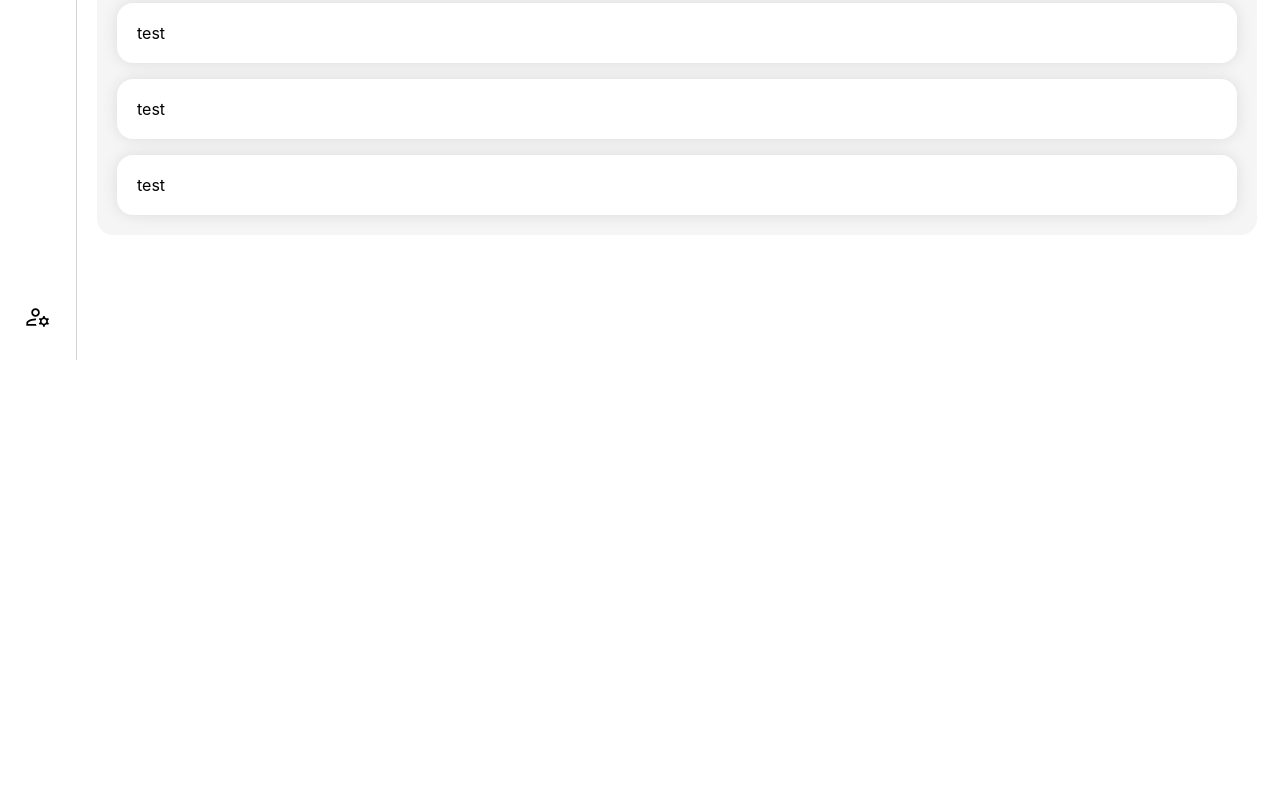
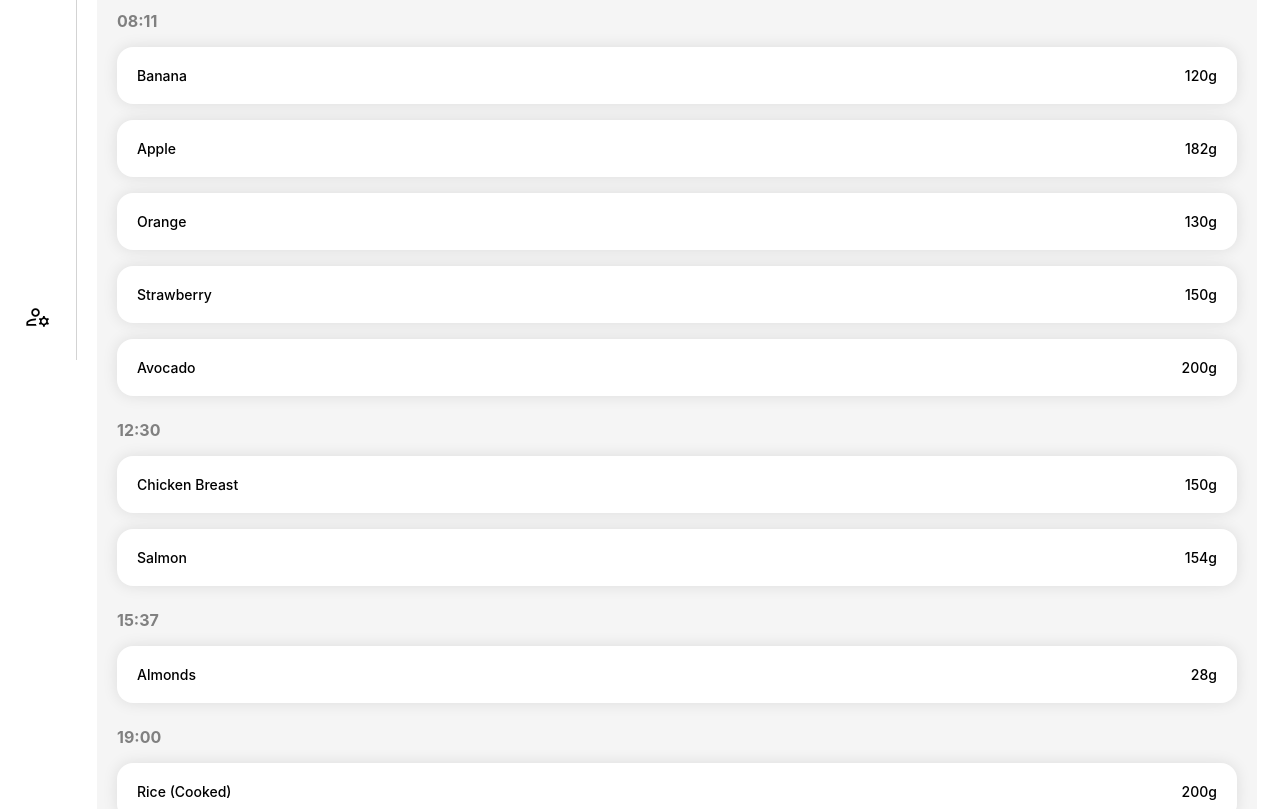
Before and after one commit to dragoispas/makro-evolved, a React (Create React App) app: page /Diary in a window 1280 px wide. Shown: the part 440-1249 px from the top of the page. Before the commit the page ends 800 px from the top, so only its background shows below. Built offline with nearby package versions, Linux system fonts and the light colour scheme.

Commit message:
Added Note and Food Item logs

```diff
--- /dev/null
+++ b/src/Components/FoodDiary.tsx
@@ -0,0 +1,130 @@
+import { Paper, Paper2 } from "../styledComponents"
+import { differenceInMinutes, format, isSameHour } from "date-fns"
+
+const testItems = [
+    {
+        name: "Banana",
+        weight: 120, // grams
+        calories: 105,
+        protein: 1.3, // g
+        carbohydrates: 27, // g
+        fat: 0.3, // g
+        time: "2025-02-11T08:11:00Z"
+    },
+    {
+        name: "Apple",
+        weight: 182,
+        calories: 95,
+        protein: 0.5,
+        carbohydrates: 25,
+        fat: 0.3,
+        time: "2025-02-11T08:12:30Z" // 1 min 30 sec later
+    },
+    {
+        name: "Orange",
+        weight: 130,
+        calories: 62,
+        protein: 1.2,
+        carbohydrates: 15.4,
+        fat: 0.2,
+        time: "2025-02-11T08:14:00Z" // 1 min 30 sec later
+    },
+    {
+        name: "Strawberry",
+        weight: 150,
+        calories: 48,
+        protein: 1,
+        carbohydrates: 11.7,
+        fat: 0.5,
+        time: "2025-02-11T08:16:00Z" // 7 min later
+    },
+    {
+        name: "Avocado",
+        weight: 200,
+        calories: 322,
+        protein: 4,
+        carbohydrates: 17,
+        fat: 29,
+        time: "2025-02-11T08:19:30Z" // 1 min 30 sec later
+    },
+    {
+        name: "Chicken Breast",
+        weight: 150,
+        calories: 165,
+        protein: 31,
+        carbohydrates: 0,
+        fat: 3.6,
+        time: "2025-02-11T12:30:00Z" // A big gap, simulating lunch
+    },
+    {
+        name: "Salmon",
+        weight: 154,
+        calories: 280,
+        protein: 22,
+        carbohydrates: 0,
+        fat: 20,
+        time: "2025-02-11T12:32:00Z" // 2 min later
+    },
+    {
+        name: "Almonds",
+        weight: 28, // ~1 ounce
+        calories: 164,
+        protein: 6,
+        carbohydrates: 6,
+        fat: 14,
+        time: "2025-02-11T15:37:00Z" // Afternoon snack
+    },
+    {
+        name: "Rice (Cooked)",
+        weight: 200,
+        calories: 260,
+        protein: 5,
+        carbohydrates: 57,
+        fat: 0.5,
+        time: "2025-02-11T19:00:00Z" // Dinner
+    },
+    {
+        name: "Egg",
+        weight: 50, // large egg
+        calories: 70,
+        protein: 6,
+        carbohydrates: 1,
+        fat: 5,
+        time: "2025-02-11T19:02:00Z" // 2 min later, also part of dinner
+    }
+];
+
+const FoodDiary = () => {
+    if (!testItems.length) return null;
+
+    let groupedItems: JSX.Element[] = [];
+    let lastTime: Date | null = null;
+
+    testItems.forEach((item, index) => {
+        const itemTime = new Date(item.time);
+        console.log(itemTime)
+
+        if (!lastTime || differenceInMinutes(itemTime, lastTime) > 30) {
+            // Display new timestamp when time gap is more than 30 minutes
+            lastTime = itemTime;
+            groupedItems.push(
+                <div key={`time-${index}`} style={{ fontWeight: "bold", color: "grey", marginTop: "8px" }}>
+                    {format(itemTime, "HH:mm")}
+                </div>
+            );
+        }
+
+        // Display food item
+        groupedItems.push(
+            <Paper2 justify="space-between" style={{ fontSize: "14px" }} key={`item-${index}`}><div>{item.name}</div><div>{item.weight}g</div></Paper2>
+        );
+    });
+
+    return (
+        <Paper column gap="l" style={{ marginTop: "14px" }}>
+            {groupedItems}
+        </Paper>
+    );
+};
+
+export default FoodDiary;
--- /dev/null
+++ b/src/Components/Note.tsx
@@ -0,0 +1,20 @@
+import { FlexBox, Paper, Paper2 } from "../styledComponents";
+
+interface Props {
+    title?: string;
+    children?: React.ReactNode
+}
+
+const Note: React.FC<Props> = ({ title, children }) => {
+    return (
+        <Paper column gap="l" style={{ marginTop: "14px" }}>
+            <div style={{ fontWeight: "bold", color: "grey" }}>
+                {title ?? "Note"}
+            </div>
+
+            <Paper2> {children}</Paper2>
+        </Paper>
+    )
+}
+
+export default Note;
--- a/src/Components/Pages/Diary.tsx
+++ b/src/Components/Pages/Diary.tsx
@@ -4,6 +4,8 @@ import { ReactComponent as AppleIcon } from '../../icons/apple.svg';
 import { ReactComponent as ScaleIcon } from '../../icons/scale.svg';
 import { ReactComponent as NoteIcon } from '../../icons/note.svg';
 import Calendar from "../Calendar";
+import Note from "../Note";
+import FoodDiary from "../FoodDiary";
 
 function Diary() {
     return (
@@ -16,11 +18,8 @@ function Diary() {
                     <Button Icon={ScaleIcon}>Log Weight</Button>
                     <Button Icon={NoteIcon}>Add Note</Button>
                 </FlexBox>
-                <Paper column gap="l" style={{ marginTop: "14px" }}>
-                    <Paper2 >test</Paper2>
-                    <Paper2 >test</Paper2>
-                    <Paper2 >test</Paper2>
-                </Paper>
+                <FoodDiary />
+                <Note>Today I fucked my cat and it was wonderful, it felt so tight and I came so fast that it didn't even have time to scratch me that bad. <br></br><br></br>Today I also realised that I am gay.</Note>
             </div>
         </FlexBox>
     )
--- a/src/styledComponents.ts
+++ b/src/styledComponents.ts
@@ -40,7 +40,14 @@ const Paper2 = styled(FlexBox)`
   border-radius: 16px;
   background-color:white;
   padding: 20px;
+  transition: box-shadow 0.2s ease;
+  font-weight: 500;
   box-shadow: 0 0 15px rgba(0, 0, 0, 0.1);
+  cursor: pointer;
+
+  &:hover {
+    box-shadow: 0 0 23px rgba(0, 0, 0, 0.15);
+  }
 `
 
 const ButtonBase = styled.button<{ selected?: boolean }>`
```
Also changed, not shown: src/reactStyledComponents.tsx (added, +41 -0 lines), src/icons/edit.svg (added).
